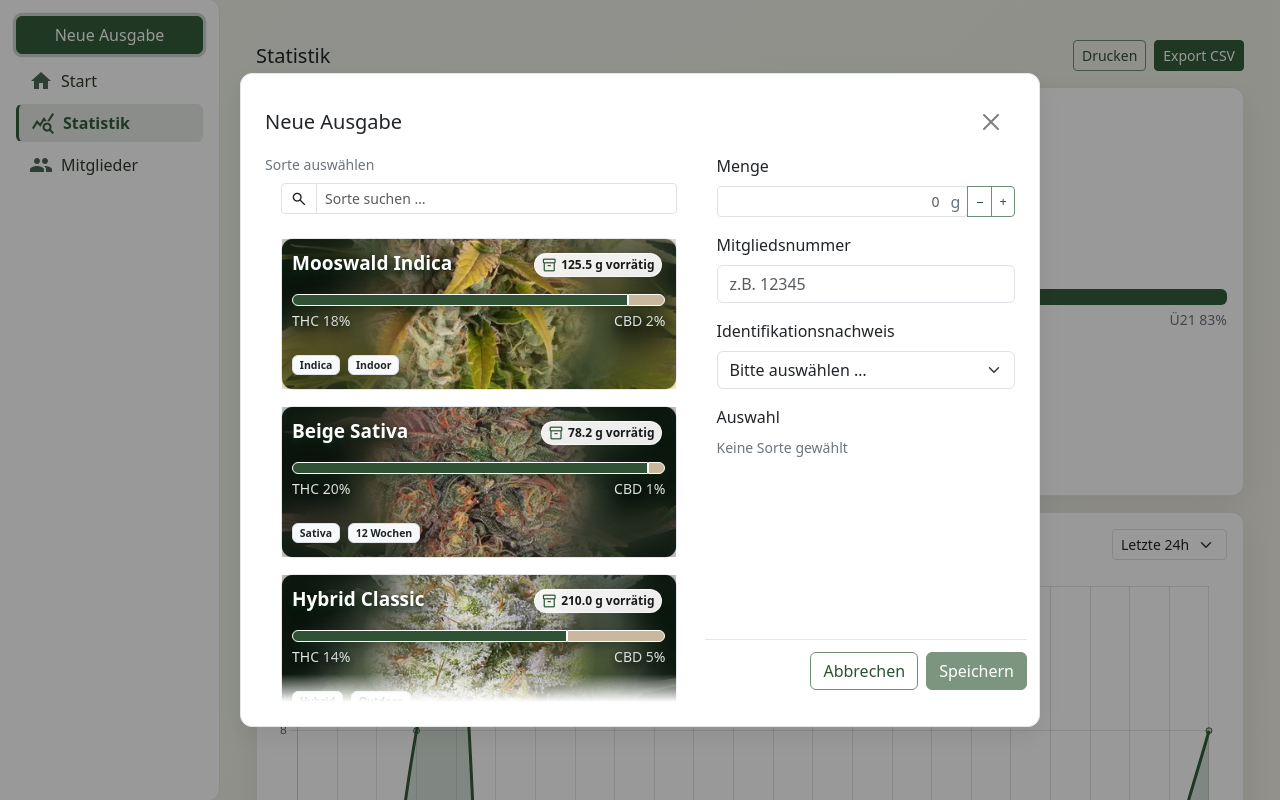
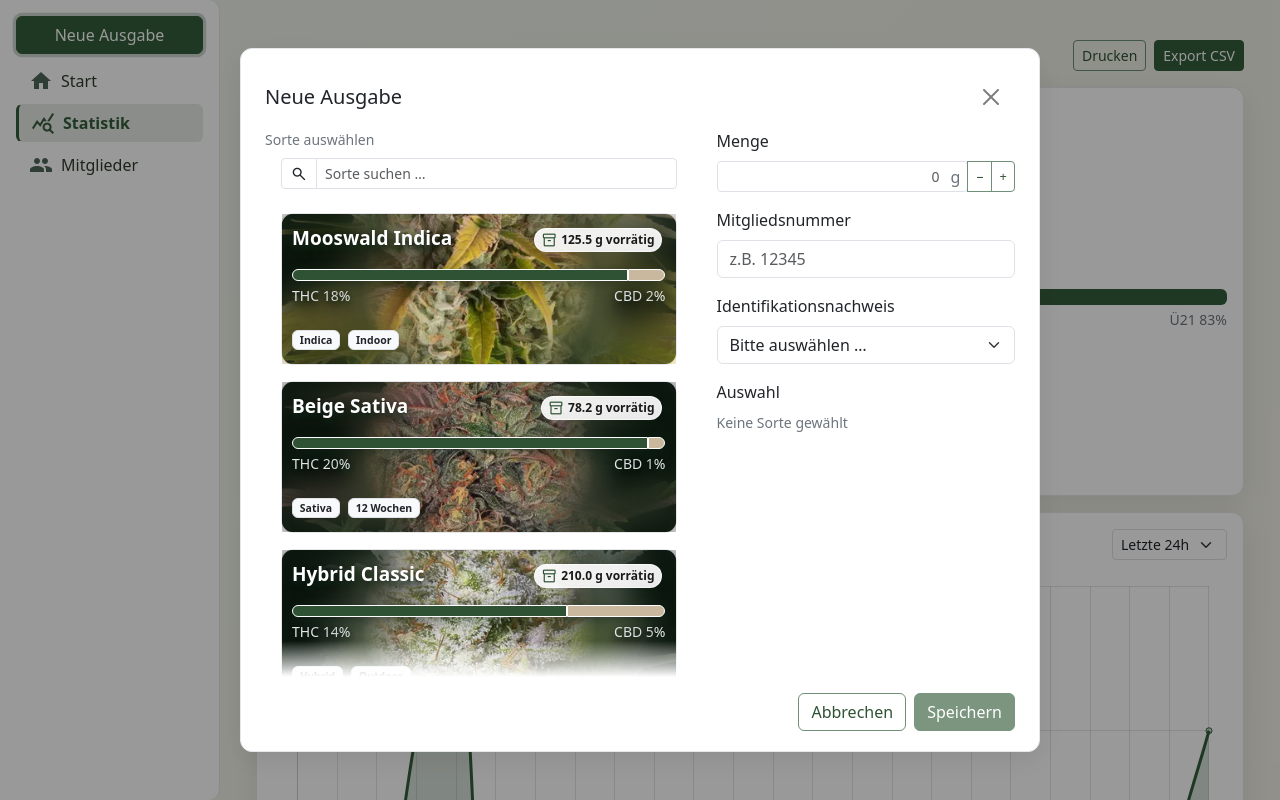
Before and after one commit to BlackHawk1912/CSC-Verwaltung, a React (Vite) app: page / in a window 1280 px wide. Both pictures are taken after a click on the button "Neue Ausgabe". Shown: the top 800 px of the page. Built offline with nearby package versions, Linux system fonts and the light colour scheme.

Commit message:
Adjust strain gradient; move popup buttons below

```diff
--- a/src/App.css
+++ b/src/App.css
@@ -330,6 +330,10 @@ body {
 /* Make top overlay extend below sticky header: header height + extra fade */
 .fade-overlay-top { height: calc(var(--table-header-height, 56px) + 24px); }
 
+/* Strain list: compact fades (top smaller, bottom larger) */
+.fade-container.compact-fade .fade-overlay-top { height: 20px; }
+.fade-container.compact-fade .fade-overlay-bottom { height: 36px; }
+
 /* Tables: keep header visible during scroll */
 .table-sticky-header thead th {
   position: sticky;
--- a/src/components/organisms/ausgabe-modal.tsx
+++ b/src/components/organisms/ausgabe-modal.tsx
@@ -163,7 +163,7 @@ export const AusgabeModal: React.FC<AusgabeModalProps> = ({ open, onClose }) =>
                 />
               </div>
             </div>
-            <div className={`position-relative fade-container ${atTop ? 'at-top' : ''} ${atBottom ? 'at-bottom' : ''}`}>
+            <div className={`position-relative fade-container compact-fade ${atTop ? 'at-top' : ''} ${atBottom ? 'at-bottom' : ''}`}>
               <div
                 ref={listRef}
                 onScroll={onScroll}
@@ -179,7 +179,7 @@ export const AusgabeModal: React.FC<AusgabeModalProps> = ({ open, onClose }) =>
             </div>
           </div>
 
-          <div className="col-md-5" style={{ position: 'relative', paddingBottom: 64 }}>
+          <div className="col-md-5">
             <div className="mb-3">
               <label className="form-label">Menge</label>
               <div className={`input-group align-items-stretch ${gramsBump ? 'bump' : ''}`}>
@@ -237,13 +237,12 @@ export const AusgabeModal: React.FC<AusgabeModalProps> = ({ open, onClose }) =>
                 <div className="small text-secondary">Keine Sorte gewählt</div>
               )}
             </div>
+          </div>
+        </div>
 
-            <div className="d-flex justify-content-end gap-2 mt-3"
-                 style={{ position: 'absolute', left: 0, right: 0, bottom: 0, background: '#fff', paddingTop: 12, paddingBottom: 12, borderTop: '1px solid #e5e7eb' }}>
-              <button type="button" className="btn btn-outline-secondary" onClick={onClose}>Abbrechen</button>
-              <button type="button" className={`btn btn-success ${canSave ? 'can-save' : ''}`} onClick={save} disabled={!canSave}>Speichern</button>
-            </div>
-          </div>
+        <div className="d-flex justify-content-end gap-2 mt-3">
+          <button type="button" className="btn btn-outline-secondary" onClick={onClose}>Abbrechen</button>
+          <button type="button" className={`btn btn-success ${canSave ? 'can-save' : ''}`} onClick={save} disabled={!canSave}>Speichern</button>
         </div>
       </div>
     </div>
```
Also changed, not shown: 2 other files (tests, documents, lock files or other folders).
